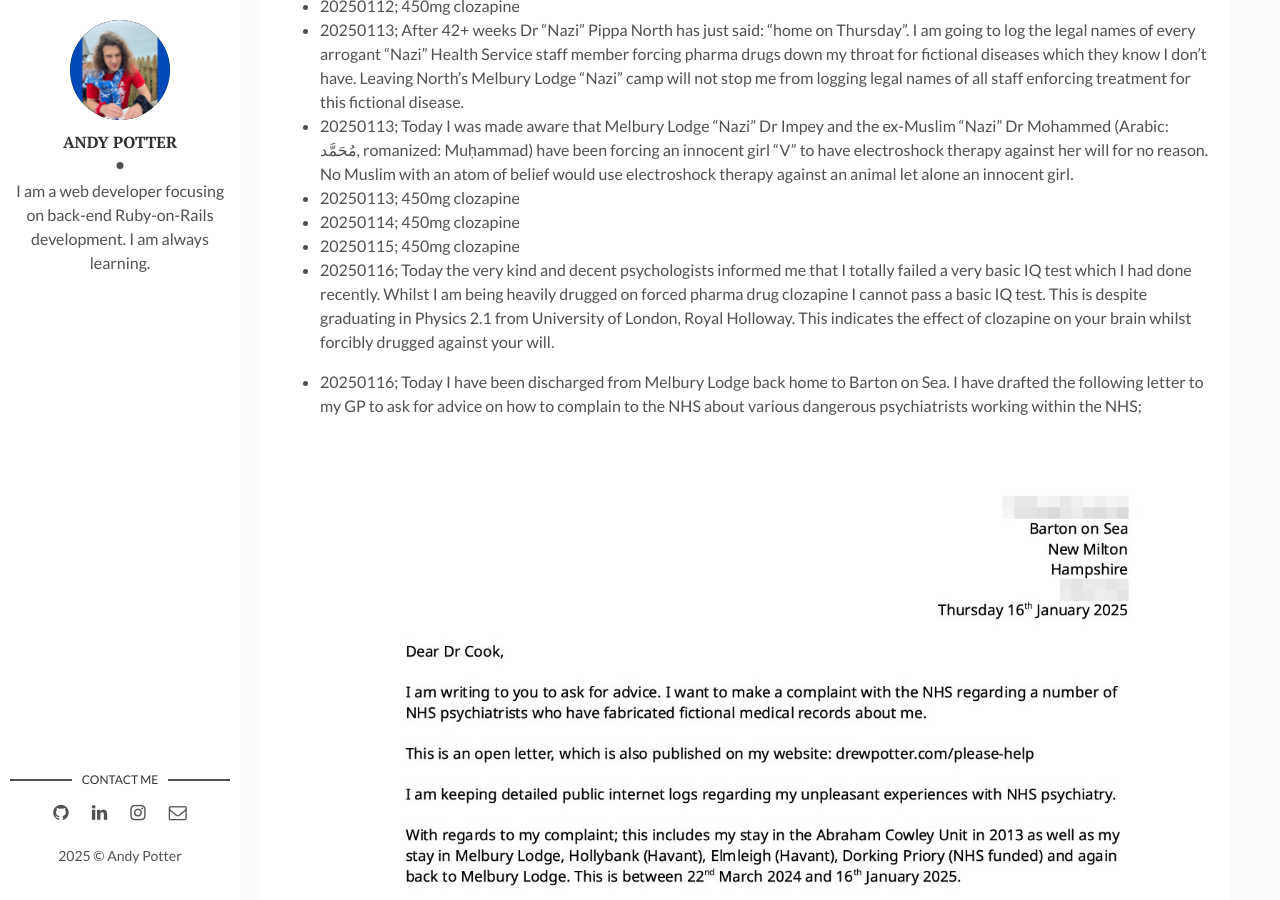
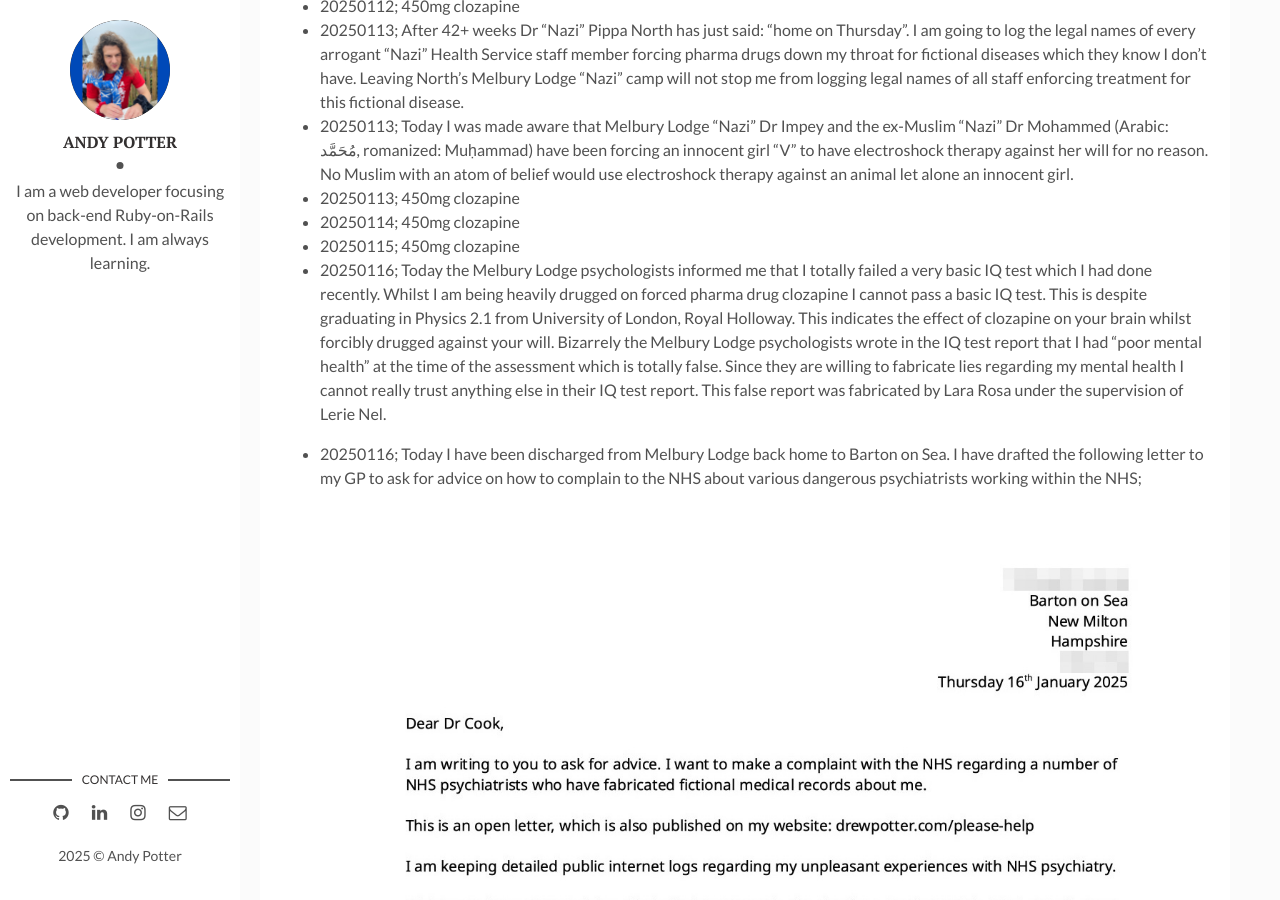
Before and after one commit to QALB-Boy/blog, a Jekyll site: the page built from _posts/2024-11-20-please-help.markdown, in a window 1280 px wide and 900 px high, scrolled down 3054 px. Built offline with Jekyll 4.4.1, drawn with Linux system fonts in a browser that asks for light colours.

Commit message:
This false report was fabricated by Lara Rosa under the supervision of Lerie Nel

```diff
--- a/_posts/2024-11-20-please-help.markdown
+++ b/_posts/2024-11-20-please-help.markdown
@@ -106,7 +106,7 @@ I am keeping a calm and detailed daily log as evidence for legal action regardin
 * 20250113; 450mg clozapine
 * 20250114; 450mg clozapine
 * 20250115; 450mg clozapine
-* 20250116; Today the very kind and decent psychologists informed me that I totally failed a very basic IQ test which I had done recently. Whilst I am being heavily drugged on forced pharma drug clozapine I cannot pass a basic IQ test. This is despite graduating in Physics 2.1 from University of London, Royal Holloway. This indicates the effect of clozapine on your brain whilst forcibly drugged against your will.
+* 20250116; Today the Melbury Lodge psychologists informed me that I totally failed a very basic IQ test which I had done recently. Whilst I am being heavily drugged on forced pharma drug clozapine I cannot pass a basic IQ test. This is despite graduating in Physics 2.1 from University of London, Royal Holloway. This indicates the effect of clozapine on your brain whilst forcibly drugged against your will. Bizarrely the Melbury Lodge psychologists wrote in the IQ test report that I had “poor mental health” at the time of the assessment which is totally false. Since they are willing to fabricate lies regarding my mental health I cannot really trust anything else in their IQ test report. This false report was fabricated by Lara Rosa under the supervision of Lerie Nel.
 * 20250116; Today I have been discharged from Melbury Lodge back home to Barton on Sea. I have drafted the following letter to my GP to ask for advice on how to complain to the NHS about various dangerous psychiatrists working within the NHS;
 ![NHS complaint letter page 1]({{site.baseurl}}/assets/img/20250116_NHS_COMPLAINT_1.jpg)
 ![NHS complaint letter page 2]({{site.baseurl}}/assets/img/20250116_NHS_COMPLAINT_2.jpg)
```
